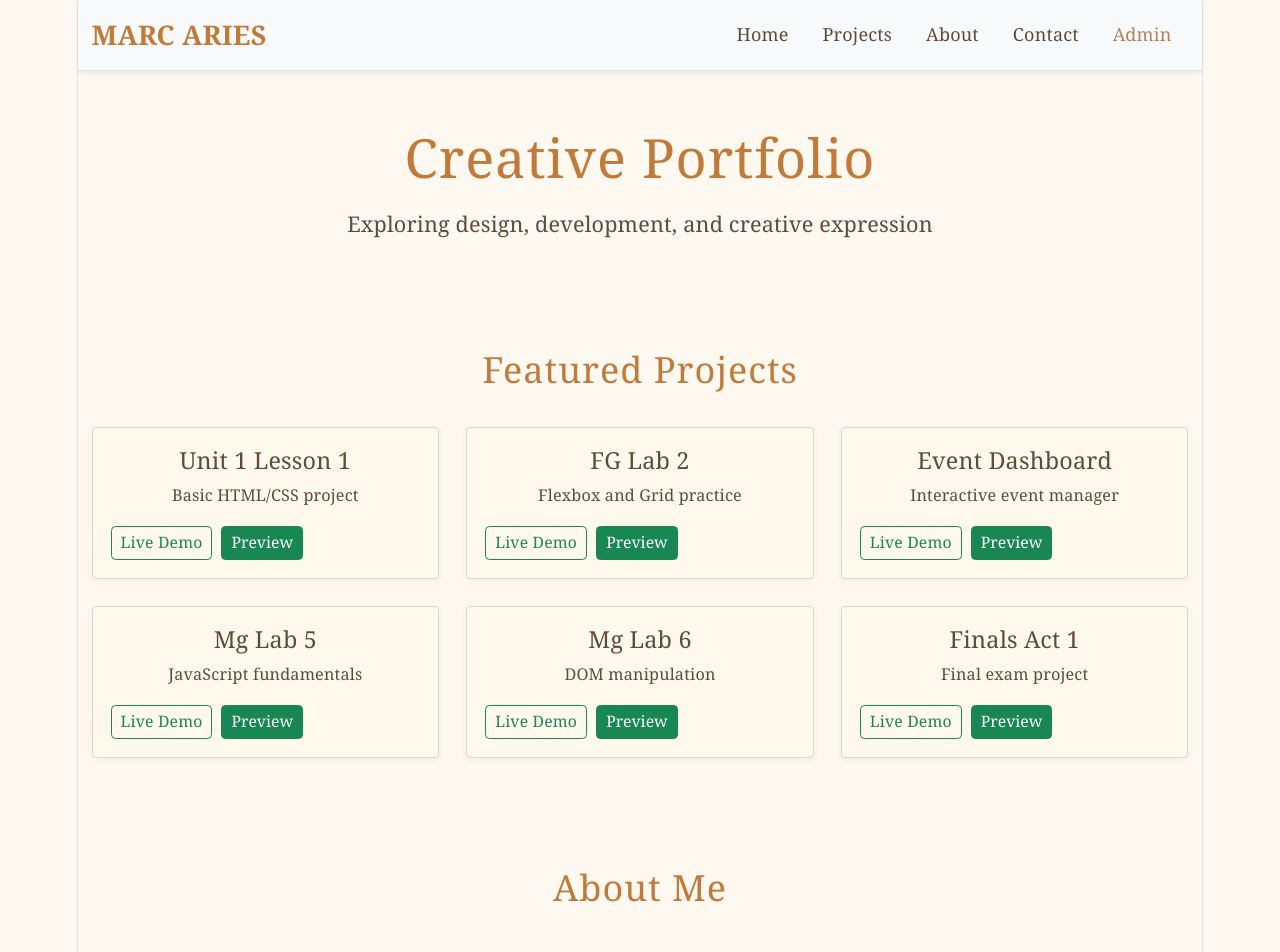
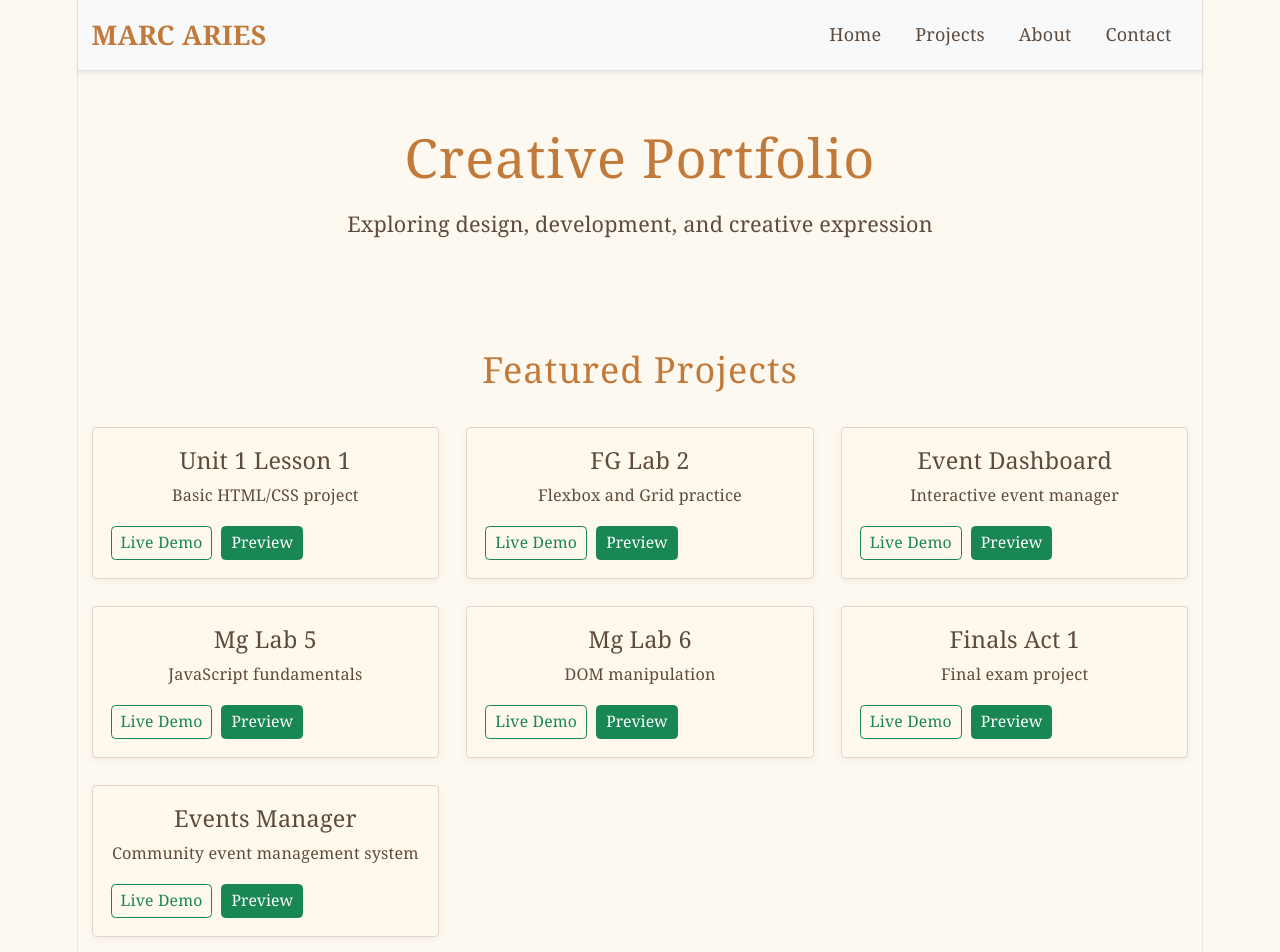
Before and after one commit to Marc-4ries/MyPortfolio, a React (Vite) app: page /#/ in a window 1280 px wide. Shown: the top 952 px of the page. Built offline with nearby package versions, Linux system fonts and the light colour scheme; no server answers.

Commit message:
Added Events Manager project, hidden admin, home page loads first

```diff
--- a/src/App.tsx
+++ b/src/App.tsx
@@ -16,7 +16,7 @@ function App() {
         <Route path="/myworks" element={<MyWorks />} />
         <Route path="/about" element={<About />} />
         <Route path="/contact" element={<ContactMe />} />
-        <Route path="/admin" element={<Admin />} />
+        <Route path="/x7k9m-admin" element={<Admin />} />
       </Routes>
     </Router>
   );
--- a/src/Navbar.tsx
+++ b/src/Navbar.tsx
@@ -18,7 +18,6 @@ const Navbar = () => {
             <Nav.Link as={NavLink} to="/myworks" onClick={() => setExpanded(false)} style={{ color: '#5e4b3c', fontWeight: '500', margin: '0 8px' }}>Projects</Nav.Link>
             <Nav.Link as={NavLink} to="/about" onClick={() => setExpanded(false)} style={{ color: '#5e4b3c', fontWeight: '500', margin: '0 8px' }}>About</Nav.Link>
             <Nav.Link as={NavLink} to="/contact" onClick={() => setExpanded(false)} style={{ color: '#5e4b3c', fontWeight: '500', margin: '0 8px' }}>Contact</Nav.Link>
-            <Nav.Link as={NavLink} to="/admin" onClick={() => setExpanded(false)} style={{ color: '#b5835a', fontWeight: '500', margin: '0 8px' }}>Admin</Nav.Link>
           </Nav>
         </BootstrapNavbar.Collapse>
       </Container>
--- a/src/pages/Admin.tsx
+++ b/src/pages/Admin.tsx
@@ -1,5 +1,5 @@
 import { useState } from 'react';
-import { Container, Table, Button, Card, Form} from 'react-bootstrap';
+import { Container, Table, Button, Card, Form } from 'react-bootstrap';
 import axios from 'axios';
 import { useNavigate } from 'react-router-dom';
 
--- a/src/pages/Home.tsx
+++ b/src/pages/Home.tsx
@@ -12,7 +12,8 @@ const initialWorks = [
   { title: "Event Dashboard", link: "https://marc-4ries.github.io/event-dashboard/", previewImage: "", description: "Interactive event manager" },
   { title: "Mg Lab 5", link: "https://marc-4ries.github.io/Mg_LAB_5/", previewImage: "", description: "JavaScript fundamentals" },
   { title: "Mg Lab 6", link: "https://marc-4ries.github.io/mg-lab-6-bantasan/", previewImage: "", description: "DOM manipulation" },
-  { title: "Finals Act 1", link: "https://marc-4ries.github.io/aptechfinals1act/", previewImage: "", description: "Final exam project" }
+  { title: "Finals Act 1", link: "https://marc-4ries.github.io/aptechfinals1act/", previewImage: "", description: "Final exam project" },
+  { title: "Events Manager", link: "https://projectscreationteam.github.io/APPTECHPROJECT/", previewImage: "", description: "Community event management system" }
 ];
 
 const Home = () => {
--- a/src/pages/MyWorks.tsx
+++ b/src/pages/MyWorks.tsx
@@ -10,7 +10,8 @@ const initialWorks = [
   { title: "Event Dashboard", link: "https://marc-4ries.github.io/event-dashboard/", description: "Interactive UI" },
   { title: "Mg Lab 5", link: "https://marc-4ries.github.io/Mg_LAB_5/", description: "JavaScript Core" },
   { title: "Mg Lab 6", link: "https://marc-4ries.github.io/mg-lab-6-bantasan/", description: "Dynamic Content" },
-  { title: "Finals Act 1", link: "https://marc-4ries.github.io/aptechfinals1act/", description: "Final Project" }
+  { title: "Finals Act 1", link: "https://marc-4ries.github.io/aptechfinals1act/", description: "Final Project" },
+  { title: "Events Manager", link: "https://projectscreationteam.github.io/APPTECHPROJECT/", description: "Community event management platform" }
 ];
 
 const MyWorks = () => {
```
